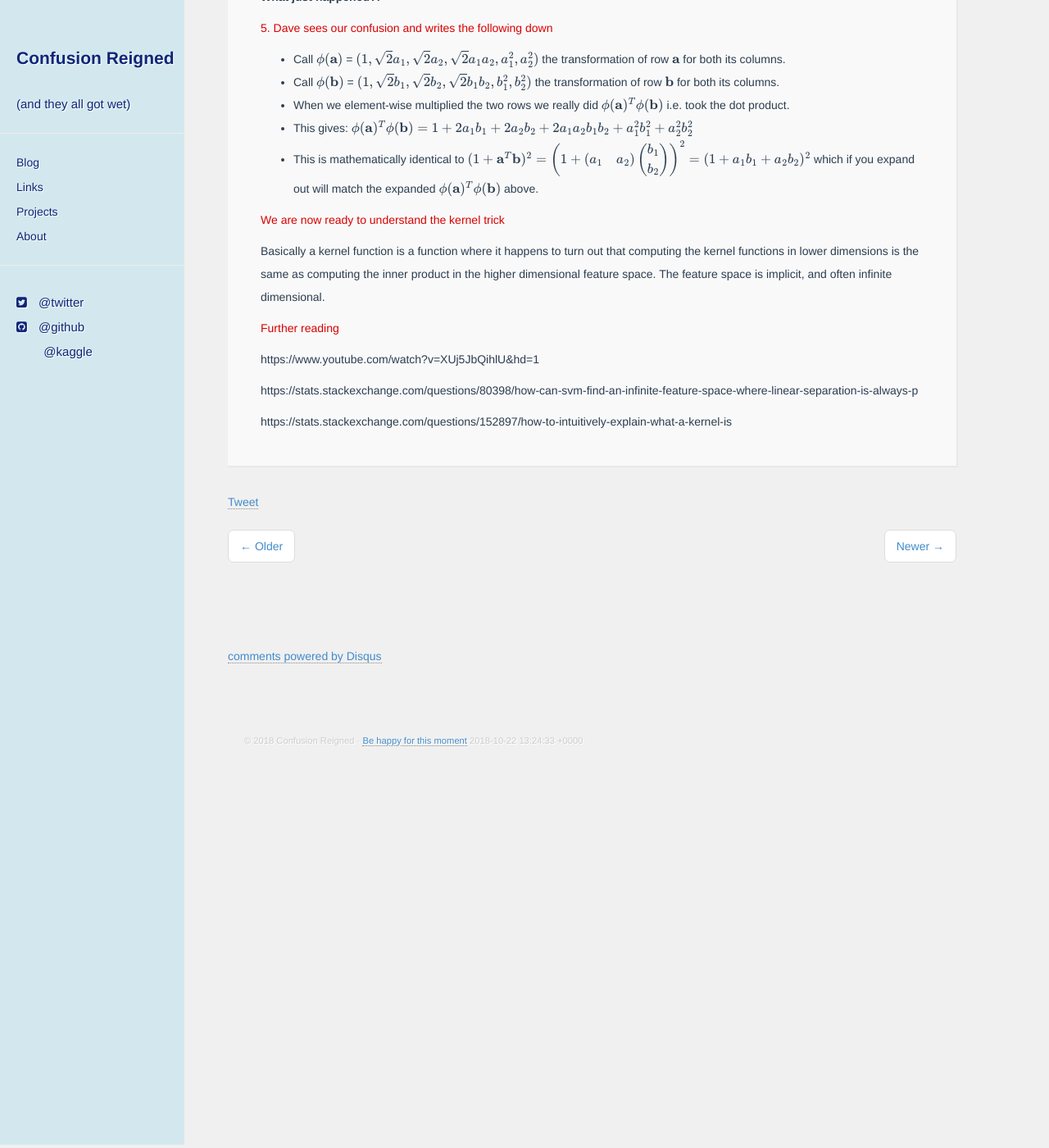
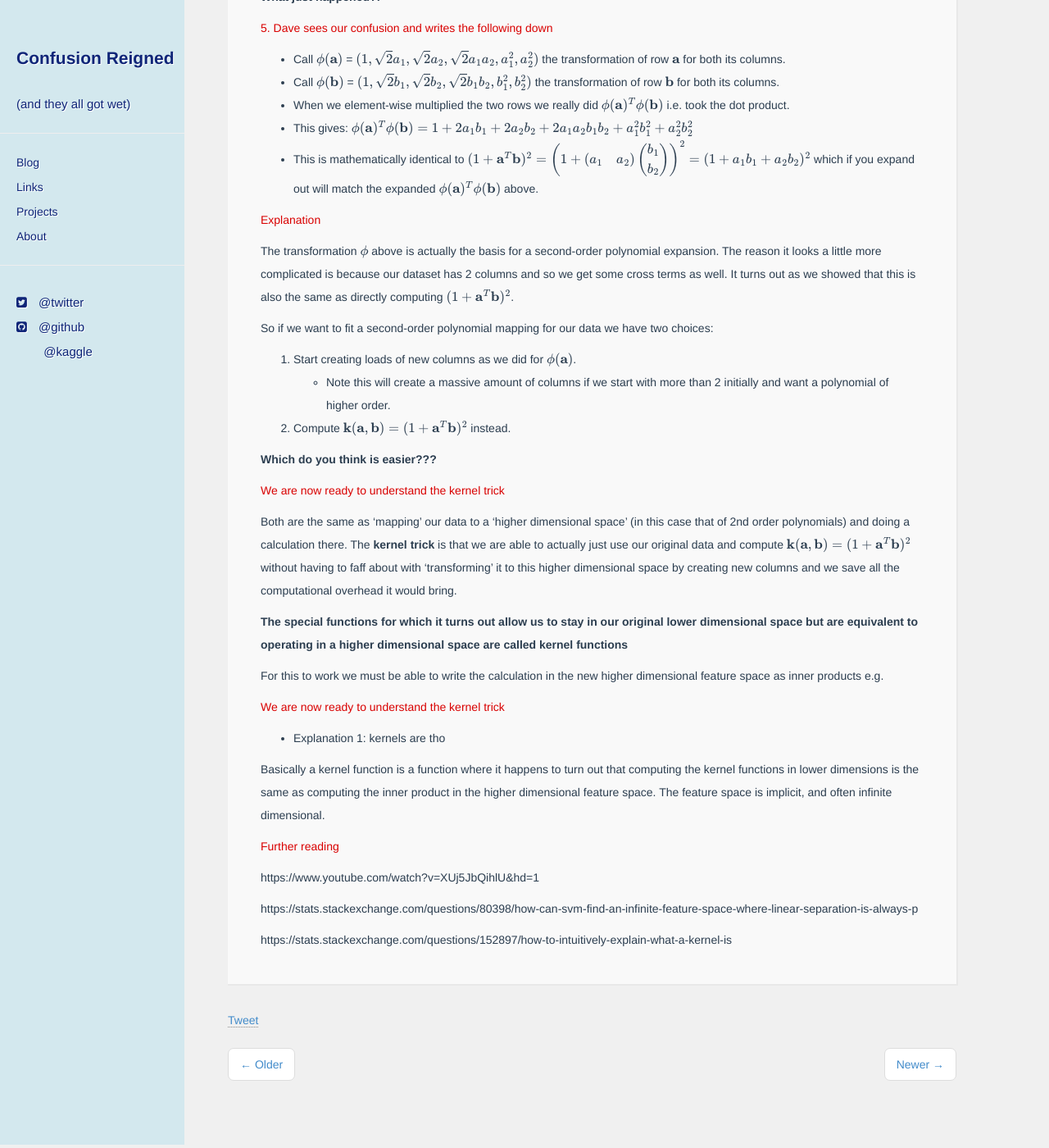
Before and after one commit to maw501/maw501.github.io, a Jekyll site: the page built from _posts/technical/2018-10-19-The-kernel-trick.md, in a window 1280 px wide and 1400 px high, scrolled down 1246 px. Shown: the whole window at 82% size. Built offline with Jekyll 4.4.1, drawn with Linux system fonts in a browser that asks for light colours; nearby versions of some CDN libraries; formulas are drawn with MathJax 3; comment, search, counter and statistics services are not loaded; some of the changed text lies outside the part shown.

Commit message:
week5 test

```diff
--- a/_posts/technical/2018-10-19-The-kernel-trick.md
+++ b/_posts/technical/2018-10-19-The-kernel-trick.md
@@ -15,7 +15,7 @@ For notational simplicity let's call the column representing height $x_1$ and th
 
 ##### 2. Now let's pretend we are trying to model some target variable (e.g. classification as an adult or not) as a function of this data and it turns out we can't solve this problem well with linear combinations of our columns
 
-In other words our data might not be linearly separable. Now, our friend Bob pops over and suggests we might be able to solve the problem if we take some non-linear transformations of our data. In particular he suggests that we scrap our original dataset and create the following new columns:
+In other words our data might not be linearly separable. Now, our friend Bob pops over and suggests we might be able to solve the problem if we take some non-linear transformations of our data. In particular he suggests that we scrap our original dataset and create the following new columns (which we will see will be equivalent to a second order polynomial basis):
   * A column with all 1s in it
   * A column equal to original $x_1$ feature multiplied by $\sqrt{2}$, i.e. $\sqrt{2}x_1$
   * A column equal to original $x_2$ feature multiplied by $\sqrt{2}$, i.e. $\sqrt{2}x_2$
@@ -46,7 +46,29 @@ We are a bit sceptical about what Dave means (how can we possibly get the same a
 * This gives: $\phi(\textbf{a})^T\phi(\textbf{b}) = 1 + 2a_1b_1 + 2a_2b_2 + 2a_1a_2b_1b_2 + a_1^2b_1^2 + a_2^2b_2^2$
 * This is mathematically identical to $$(1 + \textbf{a}^T\textbf{b})^2 = \bigg(1 + \left( \begin{array}{c} a_1 & a_2 \end{array} \right) \left( \begin{array}{c} b_1 \\ b_2 \end{array} \right) \bigg)^2 = (1 + a_1b_1 + a_2b_2)^2$$ which if you expand out will match the expanded $\phi(\textbf{a})^T\phi(\textbf{b})$ above.
 
+##### Explanation
+
+The transformation $\phi$ above is actually the basis for a second-order polynomial expansion. The reason it looks a little more complicated is because our dataset has 2 columns and so we get some cross terms as well. It turns out as we showed that this is also the same as directly computing $(1 + \textbf{a}^T\textbf{b})^2$.
+
+So if we want to fit a second-order polynomial mapping for our data we have two choices:
+
+1. Start creating loads of new columns as we did for $\phi(\textbf{a})$.
+  * Note this will create a massive amount of columns if we start with more than 2 initially and want a polynomial of higher order.
+2. Compute $\textbf{k}(\textbf{a},\textbf{b}) = (1 + \textbf{a}^T\textbf{b})^2$ instead.
+
+**Which do you think is easier???**
+
 ##### We are now ready to understand the kernel trick
+
+Both are the same as 'mapping' our data to a 'higher dimensional space' (in this case that of 2nd order polynomials) and doing a calculation there. The **kernel trick** is that we are able to actually just use our original data and compute $\textbf{k}(\textbf{a},\textbf{b}) = (1 + \textbf{a}^T\textbf{b})^2$ without having to faff about with 'transforming' it to this higher dimensional space by creating new columns and we save all the computational overhead it would bring.
+
+**The special functions for which it turns out allow us to stay in our original lower dimensional space but are equivalent to operating in a higher dimensional space are called kernel functions**
+
+For this to work we must be able to write the calculation in the new higher dimensional feature space as inner products e.g.
+
+##### We are now ready to understand the kernel trick
+
+* Explanation 1: kernels are tho
 
 Basically a kernel function is a function where it happens to turn out that computing the kernel functions in lower dimensions is the same as computing the inner product in the higher dimensional feature space. The feature space is implicit, and often infinite dimensional.
 
```
Also changed, not shown: _posts/ColumbiaML/2018-10-21-columbiaX-ML-week5.md (+1 -1 lines).
